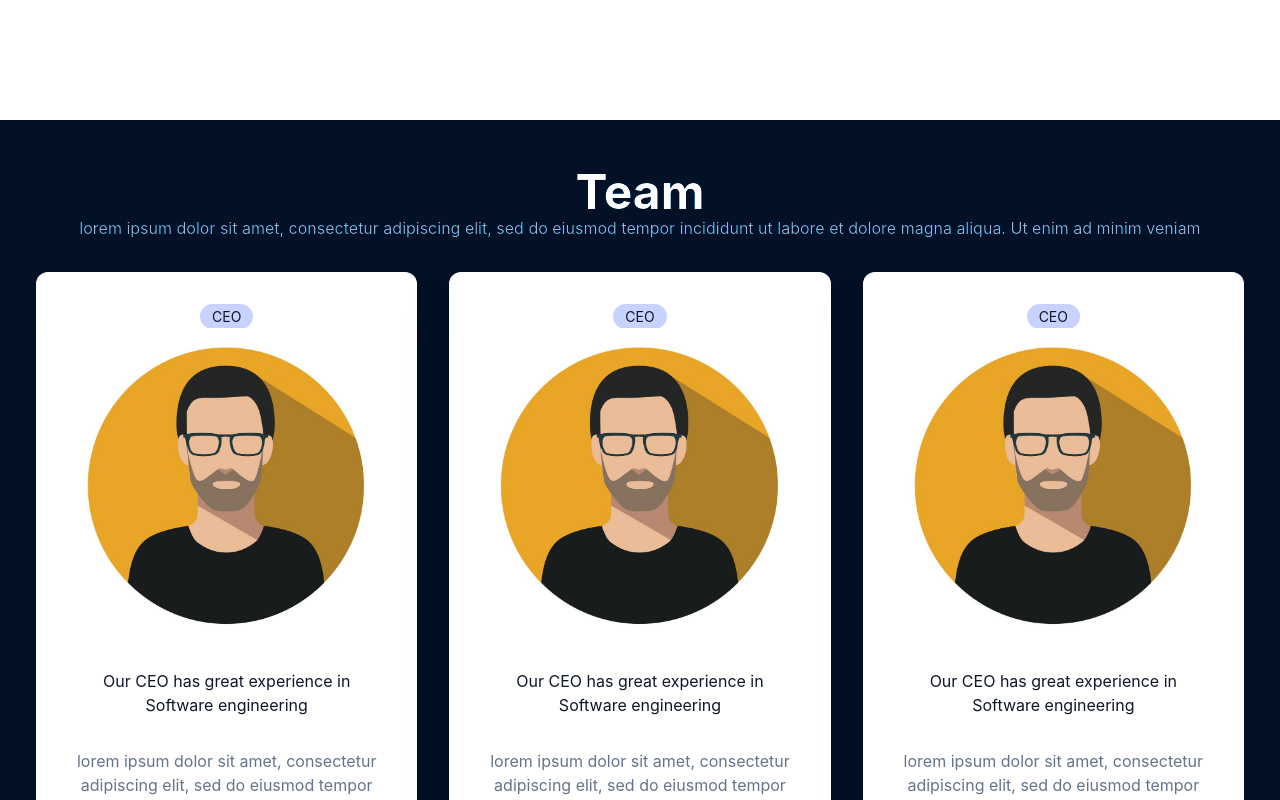
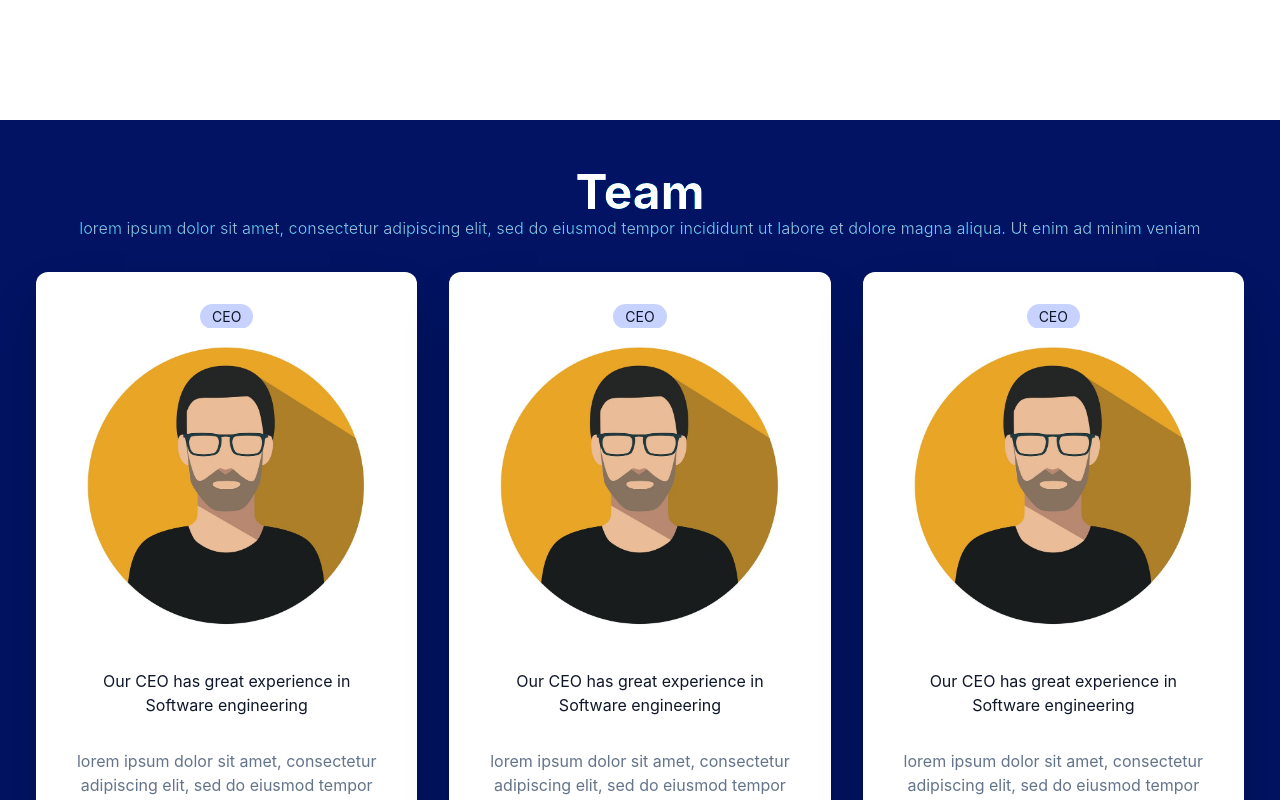
Before and after one commit to SixTabs/website, a React (Create React App) app: page / in a window 1280 px wide. Shown: the part 600-1400 px from the top of the page. Built offline with nearby package versions, Linux system fonts and the light colour scheme; the HTML template or start-up script is replaced by a standard one.

Commit message:
changed the layout of the Team section

```diff
--- a/src/components/Team.jsx
+++ b/src/components/Team.jsx
@@ -4,7 +4,7 @@ import { CheckIcon } from '@heroicons/react/solid';
 
 const Team = () => {
   return (
-    <div className="w-full bg-cyan-800">
+    <div className="w-full bg-sky-700">
       <div className='w-full text-white my-24'>
         <div className='w-full h-[800px] bg-slate-900 absolute mix-blend-overlay'></div>
         <div className='max-w-[1240px] mx-auto py-8'>
```
